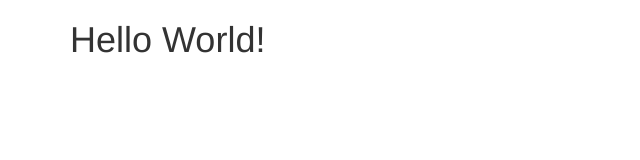
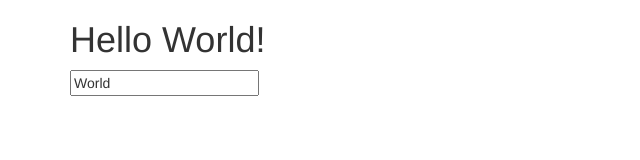
Before and after one commit to snehabn/AngularJS_Tutorial, a plain HTML site: page index.html in a window 1280 px wide. Shown: the whole page, without its empty margins (0-640 px from the left). Drawn offline with nearby package versions, Linux system fonts and the light colour scheme.

Commit message:
Add input field that reassigns world scope.

```diff
--- a/index.html
+++ b/index.html
@@ -16,6 +16,10 @@
 <body ng-controller="MainCtrl">
 	<div class="container">
 		<h1>Hello {{world}}!</h1>
+
+		<!-- binding to the same variable. Point is that the DOM isn't the only source for the variable.-->
+		<!-- Creates an input box that saves to the world variable. -->
+		<input ng-model="world">
 	</div>
 </body>
 </html>
```
